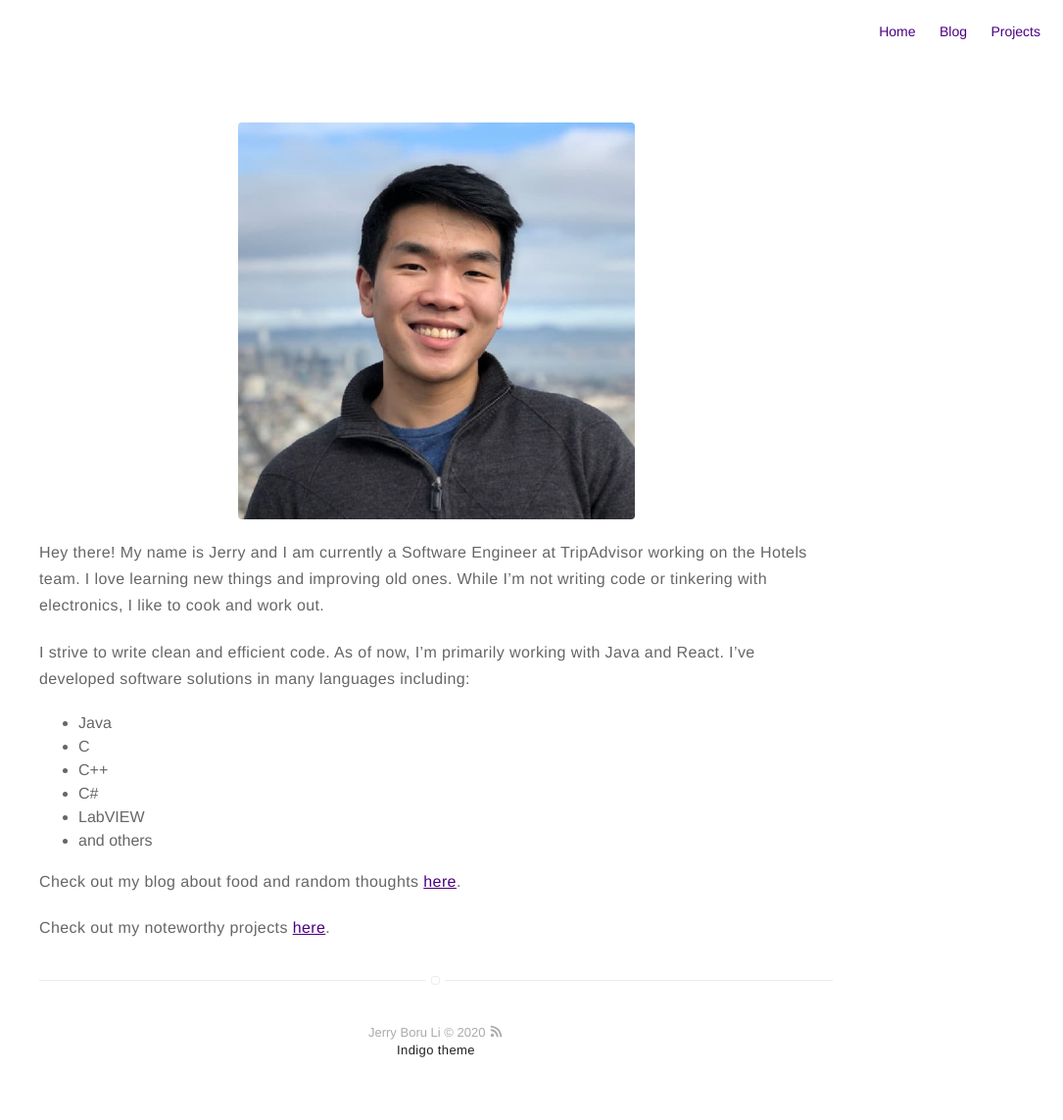
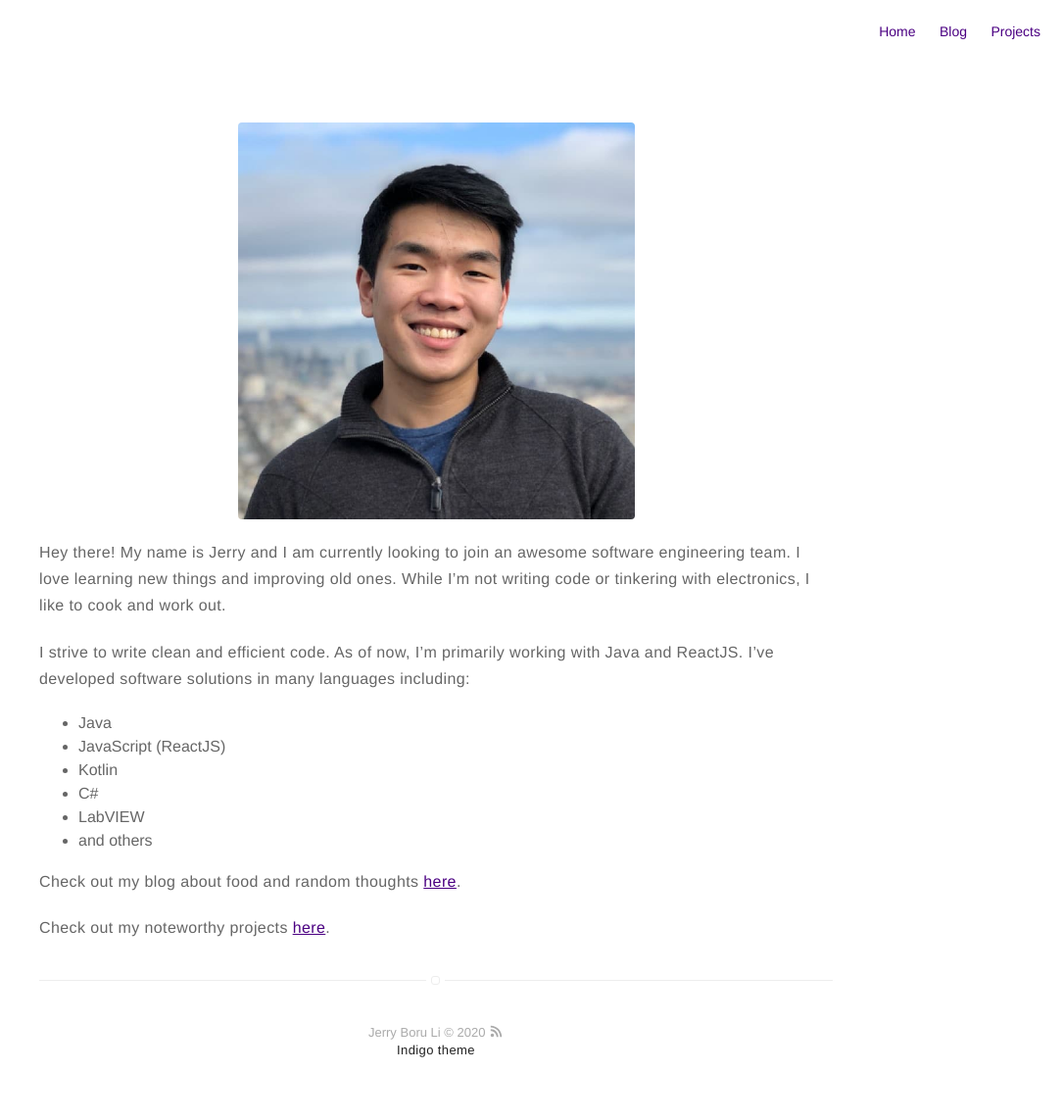
Before and after one commit to JerryBLi/jerrybli.github.io, a Jekyll site: the page built from about.md, in a window 1280 px wide. Shown: the whole page at 98% size, without its empty margins (195-1280 px from the left). Built offline with Jekyll 4.4.1, drawn with Linux system fonts in a browser that asks for light colours.

Commit message:
Update about.md

```diff
--- a/about.md
+++ b/about.md
@@ -4,12 +4,12 @@ layout: page
 ---
 ![Profile Image]({{ site.url }}/{{ site.picture }})
 
-Hey there! My name is Jerry and I am currently a Software Engineer at TripAdvisor working on the Hotels team. I love learning new things and improving old ones. While I'm not writing code or tinkering with electronics, I like to cook and work out.
+Hey there! My name is Jerry and I am currently looking to join an awesome software engineering team. I love learning new things and improving old ones. While I'm not writing code or tinkering with electronics, I like to cook and work out.
 
-I strive to write clean and efficient code. As of now, I'm primarily working with Java and React. I've developed software solutions in many languages including:
+I strive to write clean and efficient code. As of now, I'm primarily working with Java and ReactJS. I've developed software solutions in many languages including:
 * Java
-* C
-* C++
+* JavaScript (ReactJS)
+* Kotlin
 * C#
 * LabVIEW
 * and others
```
